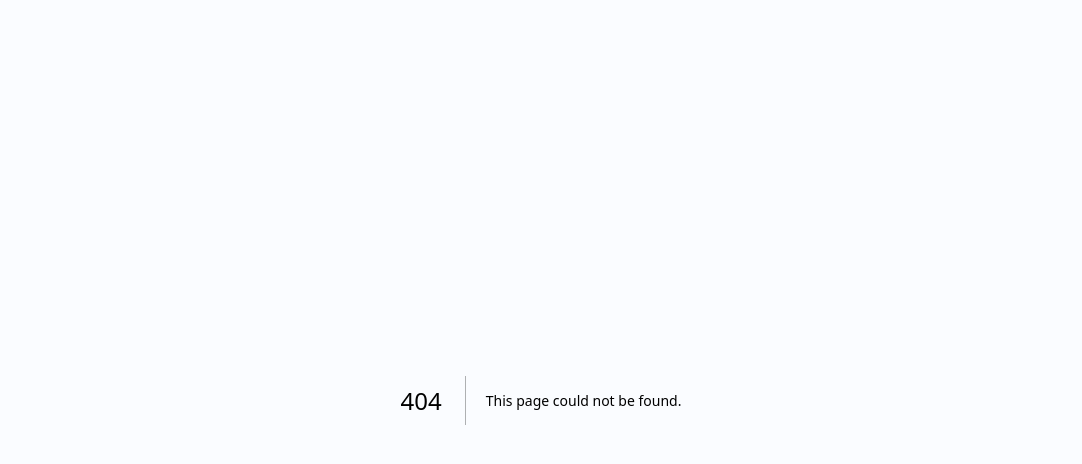
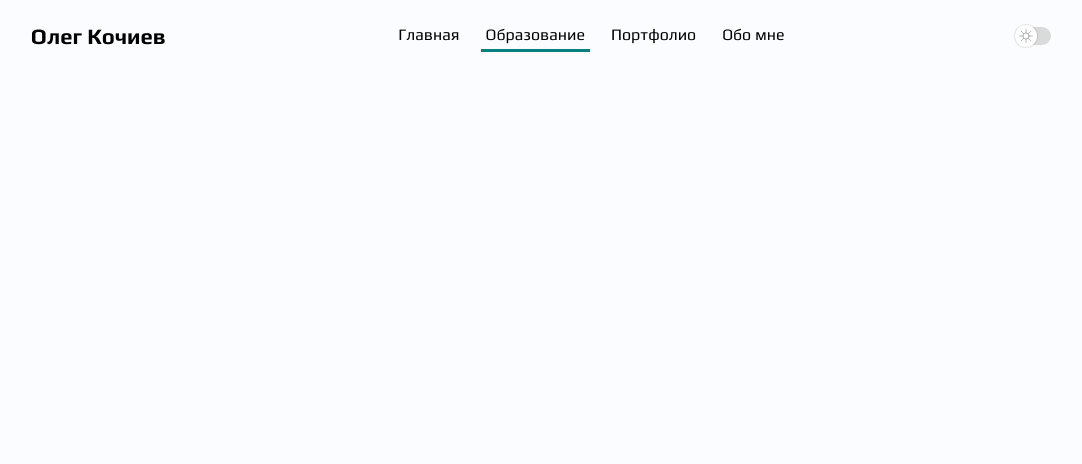
Before and after one commit to OlegKochiev/olegkochiev.com, a Next.js app: page /education in a window 1280 px wide. Before the commit this address had no page. Shown: the top 464 px of the page, without its empty margins (99-1181 px from the left). Built offline with nearby package versions, Linux system fonts and the light colour scheme.

Commit message:
added new page: education

```diff
--- a/src/components/Header/index.tsx
+++ b/src/components/Header/index.tsx
@@ -1,5 +1,7 @@
+import Link from 'next/link';
 import React from 'react';
 import styled from 'styled-components';
+import {PATHS} from '../../constants';
 import {homePageDatas} from '../../data/home';
 import {MyName} from '../../pages';
 import NavLinks from '../Home/NavLinks';
@@ -14,7 +16,9 @@ const Container = styled.div`
 const Header = () => {
   return (
     <Container>
-      <MyName>{homePageDatas.myName}</MyName>
+      <Link href={PATHS.HOME()}>
+        <MyName>{homePageDatas.myName}</MyName>
+      </Link>
       <NavLinks />
       <ThemeSwitcher />
     </Container>
--- a/src/components/Home/NavLinks/index.tsx
+++ b/src/components/Home/NavLinks/index.tsx
@@ -25,6 +25,10 @@ const navLinksData = [
   {
     path: PATHS.HOME(),
     title: 'Главная',
+  },
+  {
+    path: PATHS.EDUCATION(),
+    title: 'Образование',
   },
   {
     path: PATHS.PORTFOLIO(),
--- a/src/constants/index.ts
+++ b/src/constants/index.ts
@@ -2,6 +2,7 @@ const PATHS = {
   HOME: () => '/',
   PORTFOLIO: () => '/portfolio',
   ABOUT_ME: () => '/about-me',
+  EDUCATION: () => '/education',
 };
 
 const THEME = {
--- /dev/null
+++ b/src/pages/education/index.tsx
@@ -0,0 +1,15 @@
+import React from 'react';
+import styled from 'styled-components';
+import Header from '../../components/Header';
+const Container = styled.div`
+  padding: 20px 15px;
+`;
+const EducationPage = () => {
+  return (
+    <Container>
+      <Header />
+    </Container>
+  );
+};
+
+export default EducationPage;
```
